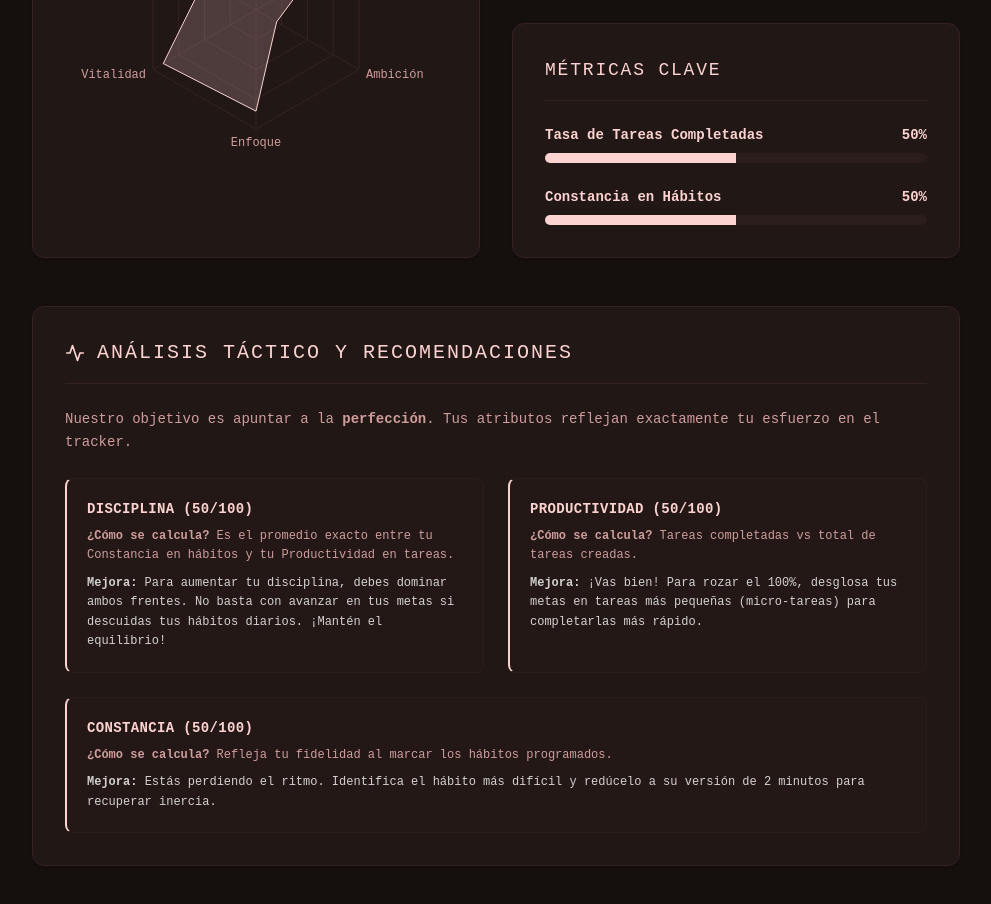
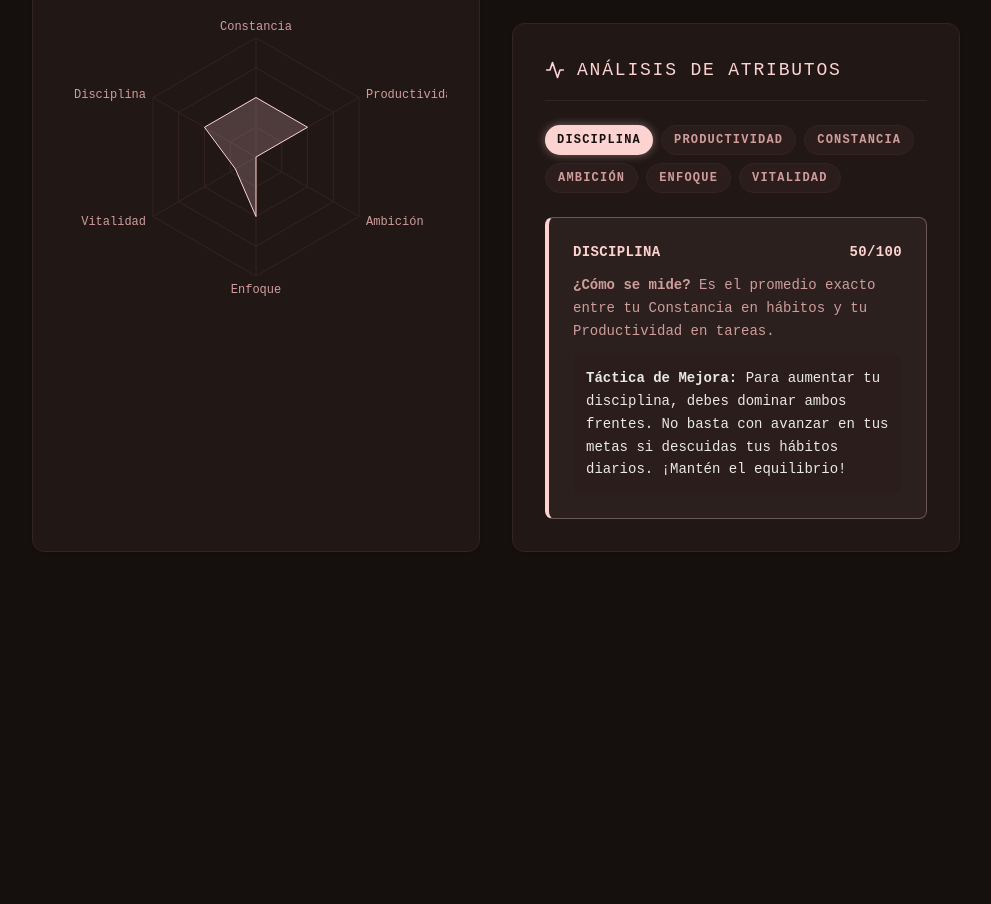
Before and after one commit to CdeCasurpie/CdeCasurpieTracker, a React (Vite) app: page /#/perfil in a window 1280 px wide. Shown: the part 480-1384 px from the top of the page, without its empty margins (272-1263 px from the left). After the commit the page ends 1120 px from the top, so only its background shows below. Built offline with nearby package versions, Linux system fonts and the light colour scheme.

Commit message:
Calculate all attributes dynamically and use interactive tabs for recommendations

```diff
--- a/src/views/ProfileView.tsx
+++ b/src/views/ProfileView.tsx
@@ -1,9 +1,10 @@
-import React from 'react';
+import React, { useState } from 'react';
 import { useTrackerStore } from '../store/useTrackerStore';
 import { Radar, RadarChart, PolarGrid, PolarAngleAxis, PolarRadiusAxis, ResponsiveContainer } from 'recharts';
 
 export const ProfileView: React.FC = () => {
     const { data } = useTrackerStore();
+    const [selectedMetric, setSelectedMetric] = useState<string>('Disciplina');
 
     // Compute some mock metrics based on user data
     // 1. Constancia (Habits execution rate)
@@ -16,24 +17,83 @@ export const ProfileView: React.FC = () => {
     const completedTasks = data.tasks.filter(t => t.completed).length;
     const productividad = totalTasks === 0 ? 50 : Math.round((completedTasks / totalTasks) * 100);
 
-    // 3. Ambición (Total goals)
-    const ambicion = Math.min(100, data.goals.length * 10 + 20);
+    // 3. Ambición (Total goals + total tasks)
+    const ambicion = Math.min(100, (data.goals.length * 10) + (data.tasks.length * 2));
 
-    // 4. Enfoque (General category goals completion)
-    // 5. Vitalidad (Mocking a stat just for flavor)
+    // 4. Enfoque (Average progress of all active goals)
+    const totalGoalProgress = data.goals.reduce((acc, goal) => acc + goal.progress, 0);
+    const enfoque = data.goals.length === 0 ? 50 : Math.round(totalGoalProgress / data.goals.length);
+
+    // 5. Vitalidad (Recent habit activity - last 7 days)
+    // We'll estimate this by looking at how many habits were executed out of total habits, weighted heavily towards recent activity
+    // For simplicity without complex date math, we'll base it on the ratio of executed habits vs total habits, but boosted by overall interactions.
+    const vitalidad = Math.min(100, (executedLogs * 3) + 20); // Just a fun formula: more habits logged = more vitality
+
     // 6. Disciplina (Combination of tasks & habits)
+    const disciplina = Math.round((constancia + productividad) / 2);
 
     const radarData = [
         { subject: 'Constancia', A: constancia, fullMark: 100 },
         { subject: 'Productividad', A: productividad, fullMark: 100 },
         { subject: 'Ambición', A: ambicion, fullMark: 100 },
-        { subject: 'Enfoque', A: 85, fullMark: 100 },
-        { subject: 'Vitalidad', A: 90, fullMark: 100 },
-        { subject: 'Disciplina', A: Math.round((constancia + productividad) / 2), fullMark: 100 },
+        { subject: 'Enfoque', A: enfoque, fullMark: 100 },
+        { subject: 'Vitalidad', A: vitalidad, fullMark: 100 },
+        { subject: 'Disciplina', A: disciplina, fullMark: 100 },
     ];
 
+    const metricsInfo = [
+        {
+            name: 'Disciplina',
+            score: disciplina,
+            calc: 'Es el promedio exacto entre tu Constancia en hábitos y tu Productividad en tareas.',
+            improvement: 'Para aumentar tu disciplina, debes dominar ambos frentes. No basta con avanzar en tus metas si descuidas tus hábitos diarios. ¡Mantén el equilibrio!'
+        },
+        {
+            name: 'Productividad',
+            score: productividad,
+            calc: 'Tareas completadas vs el total de tareas creadas en tus metas.',
+            improvement: productividad < 50
+                ? 'Tienes muchas tareas acumuladas. Dedica 15 minutos hoy a limpiar y cerrar aquellas que ya no harás.'
+                : '¡Vas bien! Para rozar el 100%, desglosa tus metas en tareas más pequeñas (micro-tareas) para completarlas más rápido.'
+        },
+        {
+            name: 'Constancia',
+            score: constancia,
+            calc: 'Refleja tu fidelidad al marcar los hábitos programados.',
+            improvement: constancia < 60
+                ? 'Estás perdiendo el ritmo. Identifica el hábito más difícil y redúcelo a su versión de 2 minutos para recuperar inercia.'
+                : 'Excelente consistencia. Tu sistema está blindado. Para ser perfecto, recuerda la regla de oro: nunca falles dos días seguidos.'
+        },
+        {
+            name: 'Ambición',
+            score: ambicion,
+            calc: 'Crece a medida que creas nuevas metas y planeas nuevas tareas.',
+            improvement: ambicion < 40
+                ? 'Tu sistema está muy tranquilo. ¡Atrévete a soñar más grande! Crea una nueva meta a largo plazo para subir esta estadística.'
+                : 'Tienes una visión expansiva. Solo asegúrate de no abarcar más de lo que puedes manejar para no dañar tu Enfoque.'
+        },
+        {
+            name: 'Enfoque',
+            score: enfoque,
+            calc: 'Es el promedio del progreso de todas tus metas activas.',
+            improvement: enfoque < 50
+                ? 'Tienes demasiados frentes abiertos. Concéntrate en terminar al menos UNA meta esta semana antes de empezar otra nueva.'
+                : 'Sabes lo que quieres y vas directo a ello. Mantén el láser apuntando a tus prioridades.'
+        },
+        {
+            name: 'Vitalidad',
+            score: vitalidad,
+            calc: 'Recompensa la acción continua. Sube cada vez que completas un hábito.',
+            improvement: vitalidad < 50
+                ? 'El personaje está cansado. Haz un par de hábitos muy sencillos hoy para revivir la inercia y ganar energía mental.'
+                : '¡Estás on fire! Mantener esta energía requiere buen descanso, no te sobreesfuerces.'
+        }
+    ];
+
+    const activeMetric = metricsInfo.find(m => m.name === selectedMetric) || metricsInfo[0];
+
     return (
-        <div className="space-y-12 animate-fade-in max-w-7xl mx-auto">
+        <div className="space-y-12 animate-fade-in max-w-7xl mx-auto pb-10">
             <header className="animate-slide-up" style={{ animationDelay: '0ms' }}>
                 <h2 className="text-3xl font-bold tracking-widest uppercase">Perfil del Personaje</h2>
                 <p className="text-cde-text-muted mt-2">Tus estadísticas como si fueras un RPG.</p>
@@ -71,76 +131,40 @@ export const ProfileView: React.FC = () => {
                     </div>
 
                     <div className="bg-cde-bg-light border border-cde-border p-8 rounded-xl animate-slide-up shadow-sm hover:shadow-md transition-shadow" style={{ animationDelay: '300ms' }}>
-                        <h3 className="text-lg tracking-widest uppercase mb-6 border-b border-cde-border pb-4">Métricas Clave</h3>
-                        <div className="space-y-6">
-                            <div className="group">
-                                <div className="flex justify-between text-sm mb-2 font-bold group-hover:text-cde-text transition-colors">
-                                    <span>Tasa de Tareas Completadas</span>
-                                    <span>{productividad}%</span>
-                                </div>
-                                <div className="w-full bg-cde-bg-lighter h-2.5 rounded-full overflow-hidden">
-                                    <div className="h-full bg-cde-text transition-all duration-1000 ease-out" style={{ width: `${productividad}%` }}></div>
-                                </div>
-                            </div>
-                            <div className="group">
-                                <div className="flex justify-between text-sm mb-2 font-bold group-hover:text-cde-text transition-colors">
-                                    <span>Constancia en Hábitos</span>
-                                    <span>{constancia}%</span>
-                                </div>
-                                <div className="w-full bg-cde-bg-lighter h-2.5 rounded-full overflow-hidden">
-                                    <div className="h-full bg-cde-text transition-all duration-1000 ease-out" style={{ width: `${constancia}%` }}></div>
-                                </div>
-                            </div>
+                        <h3 className="text-lg tracking-widest uppercase mb-6 border-b border-cde-border pb-4 flex items-center gap-3">
+                            <svg xmlns="http://www.w3.org/2000/svg" width="20" height="20" viewBox="0 0 24 24" fill="none" stroke="currentColor" strokeWidth="2" strokeLinecap="round" strokeLinejoin="round" className="text-cde-text"><polyline points="22 12 18 12 15 21 9 3 6 12 2 12"></polyline></svg>
+                            Análisis de Atributos
+                        </h3>
+
+                        {/* Custom Tabs */}
+                        <div className="flex flex-wrap gap-2 mb-6">
+                            {metricsInfo.map(m => (
+                                <button
+                                    key={m.name}
+                                    onClick={() => setSelectedMetric(m.name)}
+                                    className={`px-3 py-1.5 rounded-full text-xs font-bold uppercase tracking-widest transition-all ${selectedMetric === m.name ? 'bg-cde-text text-cde-bg shadow-[0_0_10px_rgba(252,211,209,0.4)]' : 'bg-cde-bg-lighter text-cde-text-muted border border-cde-border hover:border-cde-text hover:text-cde-text'}`}
+                                >
+                                    {m.name}
+                                </button>
+                            ))}
+                        </div>
+
+                        {/* Selected Tab Content */}
+                        <div className="border border-cde-text/30 bg-cde-text/5 p-6 rounded-lg border-l-4 border-l-cde-text animate-fade-in min-h-[140px]">
+                            <h4 className="font-bold text-cde-text mb-3 uppercase tracking-wide text-sm flex justify-between">
+                                <span>{activeMetric.name}</span>
+                                <span>{activeMetric.score}/100</span>
+                            </h4>
+                            <p className="text-sm text-cde-text-muted leading-relaxed mb-3">
+                                <strong>¿Cómo se mide?</strong> {activeMetric.calc}
+                            </p>
+                            <p className="text-sm text-white/90 leading-relaxed bg-cde-bg-lighter/50 p-3 rounded border border-cde-border/50">
+                                <strong>Táctica de Mejora:</strong> {activeMetric.improvement}
+                            </p>
                         </div>
                     </div>
                 </section>
             </div>
-
-            {/* Análisis Táctico */}
-            <section className="bg-cde-bg-light border border-cde-border p-8 rounded-xl animate-slide-up shadow-sm" style={{ animationDelay: '400ms' }}>
-                <h3 className="text-xl tracking-widest uppercase mb-6 border-b border-cde-border pb-4 flex items-center gap-3">
-                    <svg xmlns="http://www.w3.org/2000/svg" width="20" height="20" viewBox="0 0 24 24" fill="none" stroke="currentColor" strokeWidth="2" strokeLinecap="round" strokeLinejoin="round" className="text-cde-text"><polyline points="22 12 18 12 15 21 9 3 6 12 2 12"></polyline></svg>
-                    Análisis Táctico y Recomendaciones
-                </h3>
-
-                <div className="space-y-6">
-                    <p className="text-sm text-cde-text-muted leading-relaxed">
-                        Nuestro objetivo es apuntar a la <strong>perfección</strong>. Tus atributos reflejan exactamente tu esfuerzo en el tracker.
-                    </p>
-
-                    <div className="grid grid-cols-1 md:grid-cols-2 gap-6">
-                        <div className="border border-cde-border/50 bg-cde-bg-lighter/30 p-5 rounded-lg border-l-2 border-l-cde-text transition-all hover:bg-cde-bg-lighter/60">
-                            <h4 className="font-bold text-cde-text mb-2 uppercase tracking-wide text-sm">Disciplina ({Math.round((constancia + productividad) / 2)}/100)</h4>
-                            <p className="text-xs text-cde-text-muted leading-relaxed mb-2">
-                                <strong>¿Cómo se calcula?</strong> Es el promedio exacto entre tu Constancia en hábitos y tu Productividad en tareas.
-                            </p>
-                            <p className="text-xs text-white/80 leading-relaxed">
-                                <strong>Mejora:</strong> Para aumentar tu disciplina, debes dominar ambos frentes. No basta con avanzar en tus metas si descuidas tus hábitos diarios. ¡Mantén el equilibrio!
-                            </p>
-                        </div>
-
-                        <div className="border border-cde-border/50 bg-cde-bg-lighter/30 p-5 rounded-lg border-l-2 border-l-cde-text transition-all hover:bg-cde-bg-lighter/60">
-                            <h4 className="font-bold text-cde-text mb-2 uppercase tracking-wide text-sm">Productividad ({productividad}/100)</h4>
-                            <p className="text-xs text-cde-text-muted leading-relaxed mb-2">
-                                <strong>¿Cómo se calcula?</strong> Tareas completadas vs total de tareas creadas.
-                            </p>
-                            <p className="text-xs text-white/80 leading-relaxed">
-                                <strong>Mejora:</strong> {productividad < 50 ? 'Tienes muchas tareas acumuladas. Dedica 15 minutos hoy a limpiar y cerrar aquellas que ya no harás.' : '¡Vas bien! Para rozar el 100%, desglosa tus metas en tareas más pequeñas (micro-tareas) para completarlas más rápido.'}
-                            </p>
-                        </div>
-
-                        <div className="border border-cde-border/50 bg-cde-bg-lighter/30 p-5 rounded-lg border-l-2 border-l-cde-text md:col-span-2 transition-all hover:bg-cde-bg-lighter/60">
-                            <h4 className="font-bold text-cde-text mb-2 uppercase tracking-wide text-sm">Constancia ({constancia}/100)</h4>
-                            <p className="text-xs text-cde-text-muted leading-relaxed mb-2">
-                                <strong>¿Cómo se calcula?</strong> Refleja tu fidelidad al marcar los hábitos programados.
-                            </p>
-                            <p className="text-xs text-white/80 leading-relaxed">
-                                <strong>Mejora:</strong> {constancia < 60 ? 'Estás perdiendo el ritmo. Identifica el hábito más difícil y redúcelo a su versión de 2 minutos para recuperar inercia.' : 'Excelente consistencia. Tu sistema está blindado. Para ser perfecto, recuerda la regla de oro: nunca falles dos días seguidos.'}
-                            </p>
-                        </div>
-                    </div>
-                </div>
-            </section>
         </div>
     );
 };
```
